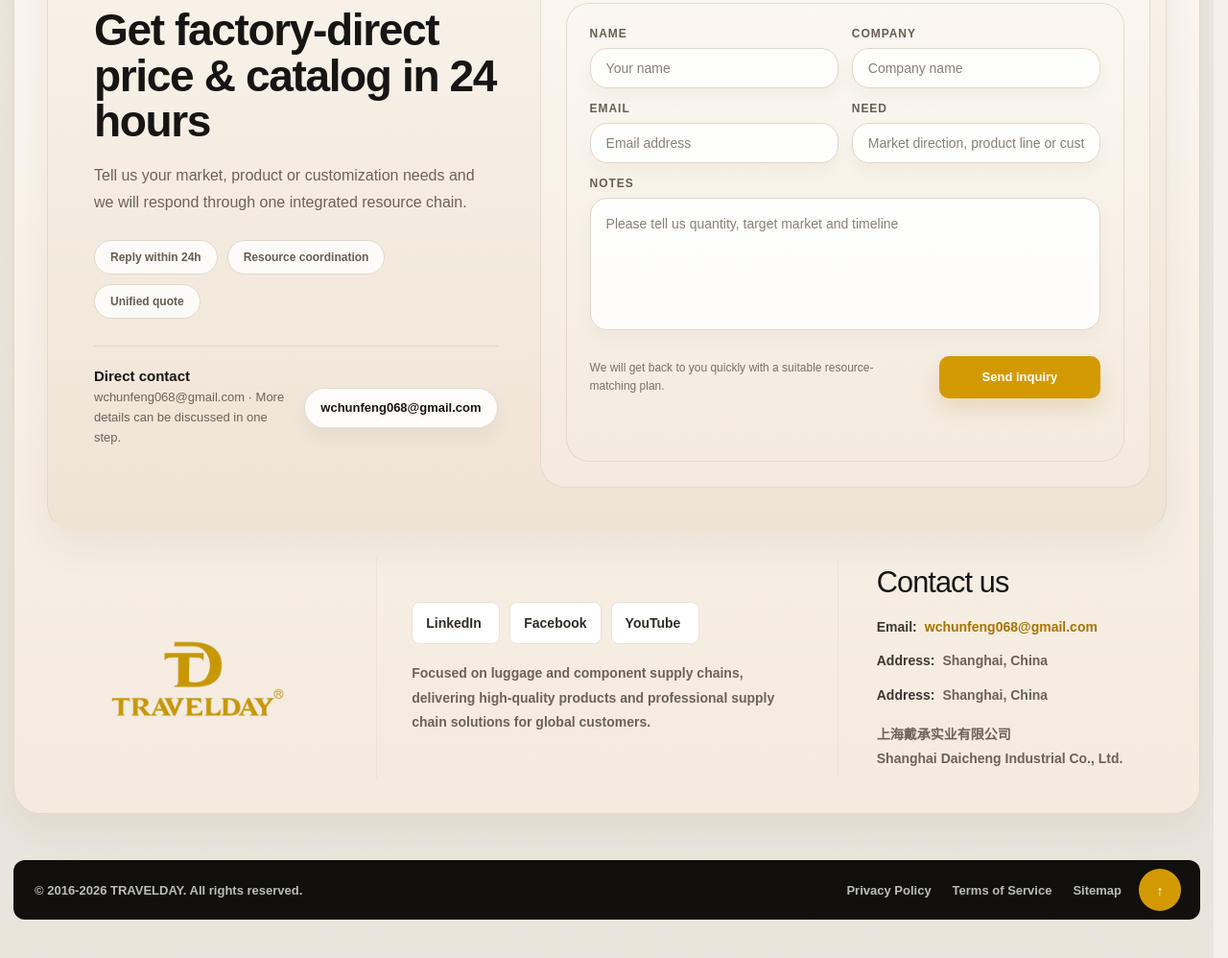
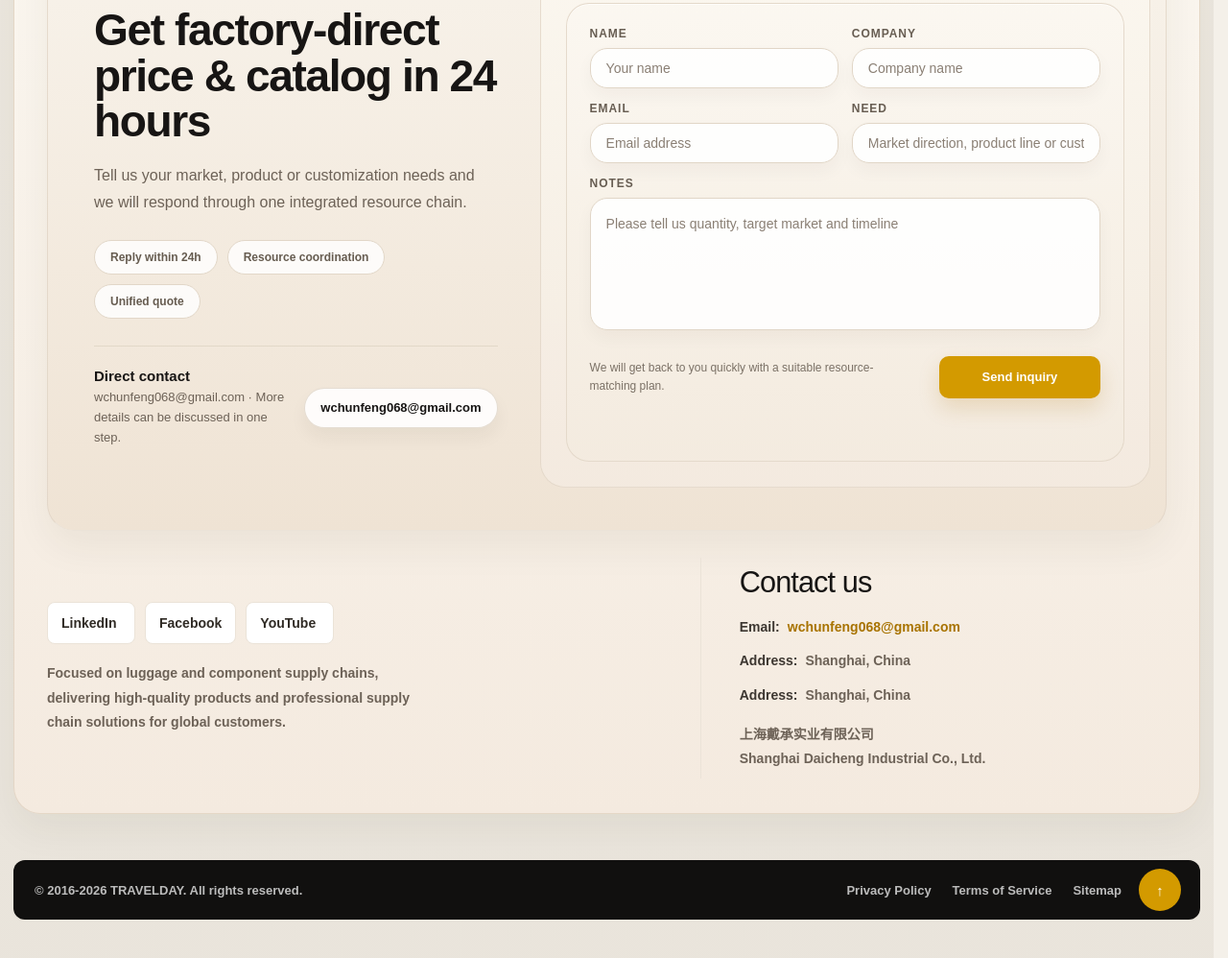
Before and after one commit to wchunfeng068-cpu/New-project, a plain HTML site: page index.html in a window 1280 px wide. Shown: the part 5413-6411 px from the top of the page at 96% size. Drawn offline with Linux system fonts and the light colour scheme.

Commit message:
design(footer): remove left logo column — keep brand+social / contact two panels

```diff
--- a/index.html
+++ b/index.html
@@ -71,7 +71,7 @@
         .mobile-menu-button { display: none !important; }
       </style>
     </noscript>
-    <link rel="stylesheet" href="styles.css?v=20261012-audit4" />
+    <link rel="stylesheet" href="styles.css?v=20261012-audit5" />
   </head>
   <body>
     <a class="skip-link" href="#main-content">Skip to main content</a>
@@ -338,18 +338,6 @@
         <section class="contact-card card" id="contact" data-reveal data-section="contact">
           <div class="contact-inquiry" data-inquiry-mount></div>
 
-          <div class="footer-logo">
-            <a class="brand brand-footer" href="#top" aria-label="TRAVELDAY home">
-              <span class="brand-logo">
-                <img
-                  src="images/logo-travelday.png"
-                  alt="TRAVELDAY"
-                  width="480" height="240" loading="eager" decoding="async"
-                />
-              </span>
-            </a>
-          </div>
-
           <div class="footer-brand">
             <div class="social-links" aria-label="Social media">
               <a href="#contact">LinkedIn</a>
--- a/styles.css
+++ b/styles.css
@@ -1538,7 +1538,7 @@ h2 {
 
 .contact-card {
   display: grid;
-  grid-template-columns: 1fr 1.4fr 1fr;
+  grid-template-columns: 1.4fr 1fr;
   gap: 0;
   margin-top: var(--space-section);
   padding: 40px 34px 36px;
@@ -1572,17 +1572,6 @@ h2 {
   max-width: 360px;
 }
 
-.footer-logo {
-  display: flex;
-  align-items: center;
-  justify-content: center;
-  padding: 8px 28px 8px 0;
-}
-
-.footer-logo .brand-logo {
-  width: 220px;
-}
-
 .footer-brand {
   display: flex;
   flex-direction: column;
@@ -1590,8 +1579,7 @@ h2 {
   align-items: flex-start;
   min-height: 100%;
   gap: 22px;
-  padding: 8px 36px;
-  border-left: 1px solid var(--color-line);
+  padding: 8px 40px 8px 0;
 }
 
 .footer-brand-copy {
@@ -1680,20 +1668,10 @@ h2 {
 }
 
 /* Compact company strip under the inquiry module (home #contact). */
-.contact-inquiry ~ .footer-logo {
-  min-height: 0;
-  padding: 8px 28px 8px 0;
-}
-
-.contact-inquiry ~ .footer-logo .brand-logo {
-  width: 200px;
-}
-
 .contact-inquiry ~ .footer-brand {
   min-height: 0;
   gap: 18px;
-  padding: 8px 36px;
-  border-left: 1px solid var(--color-line);
+  padding: 8px 36px 8px 0;
 }
 
 .contact-inquiry ~ .footer-brand .social-links {
@@ -2181,7 +2159,6 @@ h2 {
     grid-template-columns: 1fr;
   }
 
-  .contact-card .footer-logo,
   .contact-card .footer-brand,
   .contact-card .contact-info {
     padding: 24px 0 0;
@@ -2190,11 +2167,6 @@ h2 {
     text-align: center;
   }
 
-  .contact-card .footer-logo {
-    padding-top: 8px;
-  }
-
-  .contact-card .footer-brand,
   .contact-card .contact-info {
     border-top: 1px solid var(--color-line);
     margin-top: 8px;
```
Also changed, not shown: mockups/company-presence-preview.html (+1 -1 lines), mockups/market-preview.html (+1 -1 lines), mockups/product-center-preview.html (+1 -1 lines), mockups/product-detail-preview.html (+1 -1 lines), mockups/solution-preview.html (+1 -1 lines).
